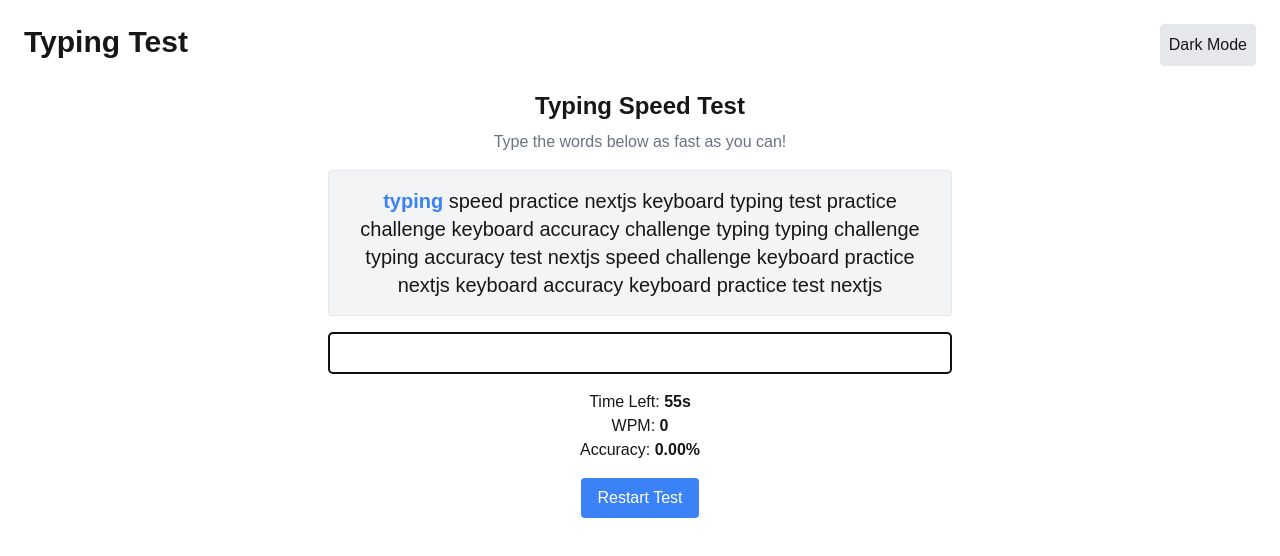
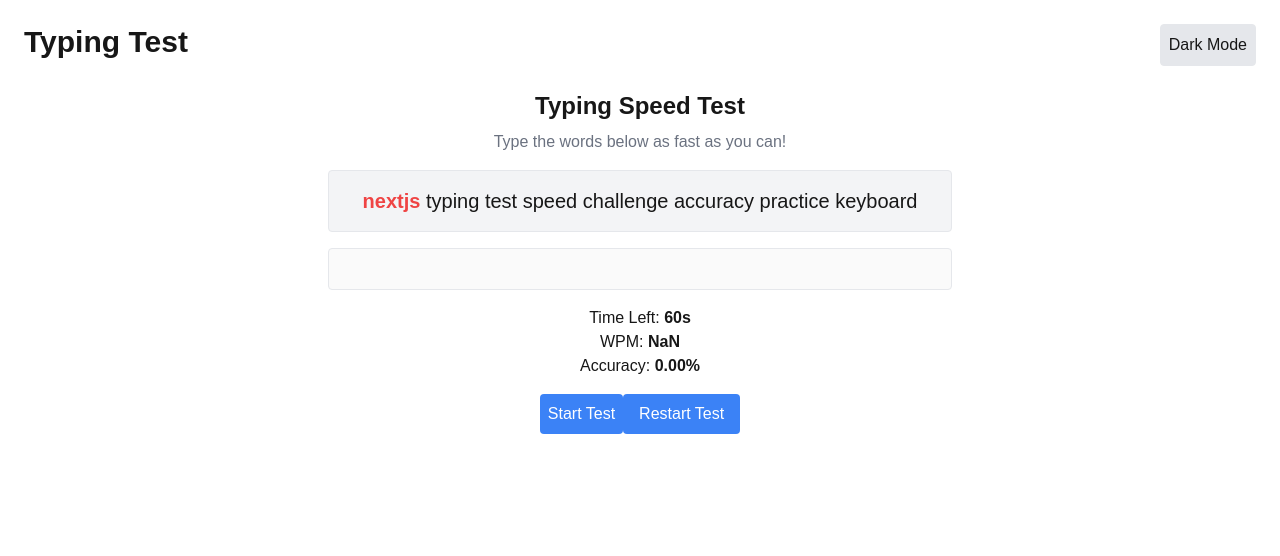
Before and after one commit to jenkx60/typing-test, a Next.js app: page / in a window 1280 px wide. Shown: the top 556 px of the page. Built offline with nearby package versions, Linux system fonts and the light colour scheme.

Commit message:
updated features

```diff
--- a/src/app/components/TypingTest.jsx
+++ b/src/app/components/TypingTest.jsx
@@ -1,75 +1,180 @@
+// "use client"
+// import React, { useEffect, useRef, useState } from 'react';
+
+// const wordsList = "nextjs typing test speed challenge accuracy practice keyboard".split(' ');
+
+// const TypingTest = () => {
+//     const [ words, setWords ] = useState([]);
+//     const [ currentInput, setCurrentInput ] = useState("");
+//     const [ wordIndex, setWordIndex ] = useState(0);
+//     const [ correctWords, setCorrectWords ] = useState(0);
+//     const [ incorrectWords, setIncorrectWords ] = useState(0);
+//     const [ timer, setTimer ] = useState(60);
+//     const [ isRunning, setIsRunning ] = useState(true);
+//     const inputRef = useRef(null);
+
+//     useEffect(() => {
+//         setWords(generateWords());
+//     }, []);
+
+//     useEffect(() => {
+//         if (isRunning && timer > 0) {
+//             const interval = setInterval(() => {
+//                 if (timer > 0) {
+//                     setTimer((prev) => prev - 1);
+//                 } else {
+//                     setIsRunning(false);
+//                     setCurrentInput("");
+//                     inputRef.current.blur(setInterval);
+//                 }
+//             }, 1000);
+//             return () => clearInterval(interval);
+//         }
+//     }, [isRunning, timer]);
+
+//     useEffect(() => {
+//         if (isRunning) {
+//             inputRef.current.focus(setInterval);
+//         }
+//     }, [isRunning]);
+
+//     const generateWords = () => {
+//         return new Array(30).fill(null).map(() => wordsList[Math.floor(Math.random() * wordsList.length)]);
+//     }
+
+//     const handleInputChange = (e) => {
+//         if (!isRunning)
+//             setIsRunning(true);
+
+//         const value = e.target.value;
+//         setCurrentInput(value);
+
+//         if (value.endsWith(" ")) {
+//             if (value.trim() === words[wordIndex]) {
+//                 setCorrectWords(correctWords + 1);
+//             } else {
+//                 setIncorrectWords(incorrectWords + 1);
+//             }
+//             setWordIndex(wordIndex + 1);
+//             setCurrentInput("");
+//         }
+//     }
+
+//     const resetTest = () => {
+//         setWords(generateWords());
+//         setCurrentInput("");
+//         setWordIndex(0);
+//         setCorrectWords(0);
+//         setIncorrectWords(0);
+//         setTimer(60);
+//         setIsRunning(false);
+//     }
+
+
+//   return (
+//     <div className='max-w-2xl mx-auto p-6 text-center'>
+//         <h1 className='text-2xl font-bold'>Typing Speed Test</h1>
+//         <p className='mt-2 text-gray-500'>Type the words below as fast as you can!</p>
+
+//         <div className='mt-4 p-4 border rounded bg-gray-100 dark:bg-gray-800'>
+//             <p className='text-xl'>
+//                 {words.map((word, index) => (
+//                     <span key={index} className={index === wordIndex ? "text-blue-500 font-bold" : ""}>
+//                         {word}{' '}
+//                     </span>
+//                 ))}
+//             </p>
+//         </div>
+
+//         <input
+//             ref={inputRef}
+//             type='text'
+//             className='mt-4 w-full p-2 border rounded'
+//             value={currentInput}
+//             onChange={handleInputChange}
+//             autoFocus
+//             disabled={!isRunning}
+//         />
+
+//         <div className='mt-4'>
+//             <p>Time Left: <span className='font-bold'>{timer}s</span></p>
+//             <p>WPM: <span className='font-bold'>{correctWords * 2}</span></p>
+//             <p>Accuracy: <span className='font-bold'>{((correctWords / (correctWords + incorrectWords || 1)) * 100).toFixed(2)}%</span></p>
+//         </div>
+
+//         <button onClick={resetTest} className='mt-4 px-4 py-2 bg-blue-500 text-white rounded'>
+//             Restart Test
+//         </button>
+//     </div>
+//   )
+// }
+
+// export default TypingTest
+
 "use client"
-import React, { useEffect, useRef, useState } from 'react';
-
-const wordsList = "nextjs typing test speed challenge accuracy practice keyboard".split(' ');
+import React, { useState, useEffect, useRef } from 'react';
 
 const TypingTest = () => {
-    const [ words, setWords ] = useState([]);
-    const [ currentInput, setCurrentInput ] = useState("");
-    const [ wordIndex, setWordIndex ] = useState(0);
-    const [ correctWords, setCorrectWords ] = useState(0);
-    const [ incorrectWords, setIncorrectWords ] = useState(0);
-    const [ timer, setTimer ] = useState(60);
-    const [ isRunning, setIsRunning ] = useState(true);
+    const [words, setWords] = useState(["nextjs", "typing", "test", "speed", "challenge", "accuracy", "practice", "keyboard"]);
+    const [wordIndex, setWordIndex] = useState(0);
+    const [currentInput, setCurrentInput] = useState("");
+    const [correctWords, setCorrectWords] = useState(0);
+    const [incorrectWords, setIncorrectWords] = useState(0);
+    const [timer, setTimer] = useState(60);
+    const [isRunning, setIsRunning] = useState(false);
     const inputRef = useRef(null);
-
-    useEffect(() => {
-        setWords(generateWords());
-    }, []);
 
     useEffect(() => {
         if (isRunning && timer > 0) {
             const interval = setInterval(() => {
-                if (timer > 0) {
-                    setTimer((prev) => prev - 1);
-                } else {
-                    setIsRunning(false);
-                    setCurrentInput("");
-                    inputRef.current.blur(setInterval);
-                }
+                setTimer((prevTimer) => prevTimer - 1);
             }, 1000);
             return () => clearInterval(interval);
+        } else if (timer === 0) {
+            setIsRunning(false);
         }
     }, [isRunning, timer]);
 
-    useEffect(() => {
-        if (isRunning) {
-            inputRef.current.focus(setInterval);
-        }
-    }, [isRunning]);
-
-    const generateWords = () => {
-        return new Array(30).fill(null).map(() => wordsList[Math.floor(Math.random() * wordsList.length)]);
-    }
-
     const handleInputChange = (e) => {
-        if (!isRunning)
-            setIsRunning(true);
-
-        const value = e.target.value;
-        setCurrentInput(value);
-
-        if (value.endsWith(" ")) {
-            if (value.trim() === words[wordIndex]) {
+        setCurrentInput(e.target.value);
+        if (e.target.value.trim() === words[wordIndex]) {
             setCorrectWords(correctWords + 1);
-            } else {
+            setWordIndex(wordIndex + 1);
+            setCurrentInput("");
+        } else if (e.target.value.endsWith(" ")) {
             setIncorrectWords(incorrectWords + 1);
-            }
             setWordIndex(wordIndex + 1);
             setCurrentInput("");
         }
-    }
+    };
+
+    const startTest = () => {
+        setWordIndex(0);
+        setCorrectWords(0);
+        setIncorrectWords(0);
+        setTimer(60);
+        setIsRunning(true);
+        setCurrentInput("");
+        inputRef.current.focus();
+    };
 
     const resetTest = () => {
-        setWords(generateWords());
-        setCurrentInput("");
         setWordIndex(0);
         setCorrectWords(0);
         setIncorrectWords(0);
         setTimer(60);
         setIsRunning(false);
-    }
+        setCurrentInput("");
+    };
 
+    const calculateWPM = () => {
+        const minutes = (60 - timer) / 60;
+        return Math.round(correctWords / minutes);
+    };
+
+    const calculateAccuracy = () => {
+        return ((correctWords / (correctWords + incorrectWords || 1)) * 100).toFixed(2);
+    };
 
     return (
         <div className='max-w-2xl mx-auto p-6 text-center'>
@@ -80,7 +185,12 @@ const TypingTest = () => {
                 <p className='text-xl'>
                     {words.map((word, index) => (
                         <span key={index} className={index === wordIndex ? "text-blue-500 font-bold" : ""}>
-                        {word}{' '}
+                            {index === wordIndex ?
+                                <span>
+                                    {word.substring(0, currentInput.length)}
+                                    <span className='text-red-500'>{word.substring(currentInput.length)}</span>
+                                </span>
+                                : word}{" "}
                         </span>
                     ))}
                 </p>
@@ -89,7 +199,7 @@ const TypingTest = () => {
             <input
                 ref={inputRef}
                 type='text'
-            className='mt-4 w-full p-2 border rounded'
+                className='mt-4 w-full p-2 border rounded text-black'
                 value={currentInput}
                 onChange={handleInputChange}
                 autoFocus
@@ -98,15 +208,20 @@ const TypingTest = () => {
 
             <div className='mt-4'>
                 <p>Time Left: <span className='font-bold'>{timer}s</span></p>
-            <p>WPM: <span className='font-bold'>{correctWords * 2}</span></p>
-            <p>Accuracy: <span className='font-bold'>{((correctWords / (correctWords + incorrectWords || 1)) * 100).toFixed(2)}%</span></p>
+                <p>WPM: <span className='font-bold'>{calculateWPM()}</span></p>
+                <p>Accuracy: <span className='font-bold'>{calculateAccuracy()}%</span></p>
             </div>
 
+            <div className='flex justify-center'>
+                <button onClick={startTest} className='mt-4 p-2 bg-blue-500 text-white rounded'>
+                    Start Test
+                </button>
                 <button onClick={resetTest} className='mt-4 px-4 py-2 bg-blue-500 text-white rounded'>
                     Restart Test
                 </button>
             </div>
-  )
-}
+        </div>
+    );
+};
 
-export default TypingTest
+export default TypingTest;
```
Lines whose indentation alone changed are shown as unchanged.
